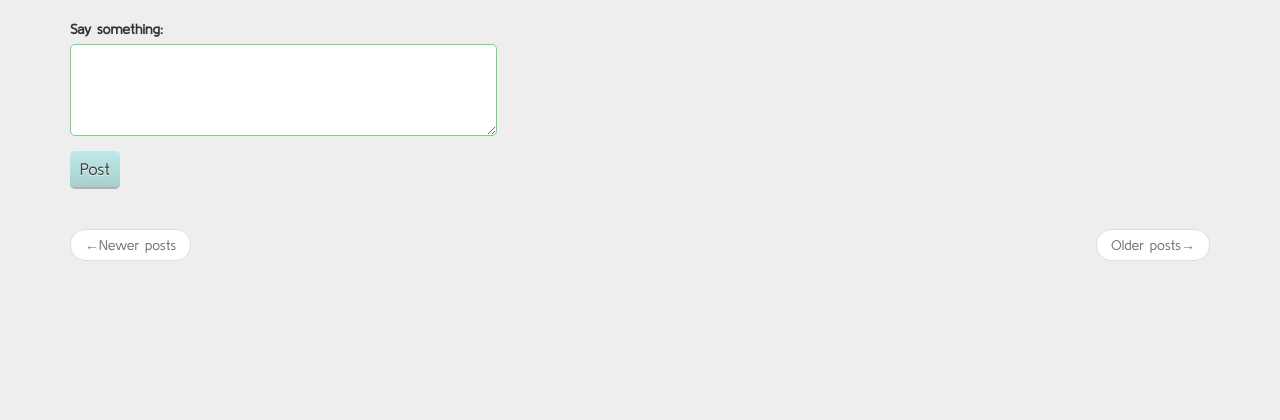
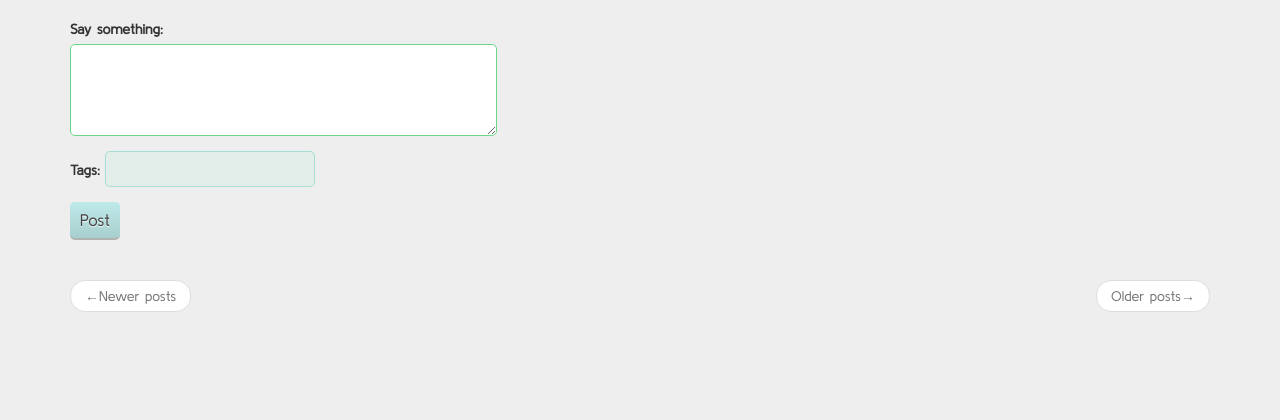
Before and after one commit to Esther-Goldberg/Book_Club, a Flask app: page /index in a window 1280 px wide. Shown: the part 341-761 px from the top of the page. Run offline with Flask 2, Linux system fonts and the light colour scheme; the visitor is signed in with stand-in values (Sample User, id 1); data comes from the database, SQL or seed files in the repository; data that the repository does not hold is empty; some libraries are stand-ins or nearby versions.

Commit message:
added tags

```diff
--- a/app/forms.py
+++ b/app/forms.py
@@ -47,6 +47,7 @@ class EditProfileForm(FlaskForm):
 
 class PostForm(FlaskForm):
     post = TextAreaField("Say something:", validators=[DataRequired(), Length(min=1, max=140)])
+    tags = StringField("Tags:", validators=[Length(max=100)])
     submit = SubmitField("Post")
 
 
--- a/app/models.py
+++ b/app/models.py
@@ -15,8 +15,11 @@ def load_user(id):
 
 followers = db.Table('followers',
                      db.Column('follower_id', db.Integer, db.ForeignKey('user.id')),
-                     db.Column('followed_id', db.Integer, db.ForeignKey('user.id'))
-                     )
+                     db.Column('followed_id', db.Integer, db.ForeignKey('user.id')))
+
+tags = db.Table('tags',
+                db.Column('post_id', db.Integer, db.ForeignKey('post.id')),
+                db.Column('tag_id', db.Integer, db.ForeignKey('tag.id')))
 
 
 class User(UserMixin, db.Model):
@@ -90,5 +93,18 @@ class Post(db.Model):
 
     parent = db.relationship('Post', remote_side=[id], backref='children')
 
+    tags = db.relationship('Tag', secondary=tags, backref=db.backref('post', lazy='dynamic'), lazy='dynamic')
+
     def __repr__(self):
         return '<Post {}>'.format(self.body)
+
+    def add_tag(self, tag):
+        self.tags.append(tag)
+
+
+class Tag(db.Model):
+    id = db.Column(db.Integer, primary_key=True)
+    name = db.Column(db.String(100), unique=True)
+
+    def __repr__(self):
+        return '#{}'.format(self.name)
--- a/app/routes.py
+++ b/app/routes.py
@@ -3,7 +3,7 @@ from sqlalchemy import null
 from werkzeug.urls import url_parse
 from app import app, db
 from flask_login import current_user, login_user, logout_user, login_required
-from app.models import User, Post
+from app.models import User, Post, Tag
 from app.forms import RegistrationForm, EditProfileForm, LoginForm, PostForm, ResetPasswordRequestForm, \
     ResetPasswordForm, ReplyForm
 from datetime import datetime
@@ -23,6 +23,16 @@ def index():
     if form.validate_on_submit():
         post = Post(body=form.post.data, author=current_user)
         db.session.add(post)
+
+        tags = form.tags.data.lower().strip().split('#')
+        for element in tags:
+            if element != '':
+                tag = db.session.query(Tag).filter_by(name=element).first()
+                if tag is None:
+                    tag = Tag(name=element)
+                    db.session.add(tag)
+                post.add_tag(tag)
+
         db.session.commit()
         flash('Your post is now live!')
         return redirect(url_for('index'))
--- a/static/CSS/main.css
+++ b/static/CSS/main.css
@@ -240,3 +240,12 @@ textarea:focus, textarea:hover {
 .highlighted-post {
     font-size: 200%;
 }
+
+.label {
+    font-size: 100%;
+    margin-right: 10px;
+}
+
+.label-default {
+    background-color: rgb(160, 219, 196);
+}
--- a/templates/_post.html
+++ b/templates/_post.html
@@ -10,8 +10,10 @@
                 {{ post.author.username }}
             </a>
              said {{ moment(post.timestamp).fromNow() }}:
-            <br>
-            {{ post.body }}
+            <p> {{ post.body }} </p>
+            {% for tag in post.tags %}
+                <span class="tag label label-default">{{ tag }}</span>
+            {% endfor %}
             <div class="extras">
             <a href="{{ url_for("discussion", parent_id = post.id) }}" class='extras'>{{ post.children|length }} {% if post.children|length == 1 %}reply{% else %}replies{% endif %}</a>
             </div>
--- a/templates/index.html
+++ b/templates/index.html
@@ -39,9 +39,11 @@
                     <span class="error">{{ error }}</span>
                 {% endfor %}
             </p>
+            <p> {{ form.tags.label }} {{ form.tags(cols=50, rows=1) }}</p>
             <p>{{ form.submit() }}</p>
         </form>
     {% endif %}
+
     {% for post in posts %}
         {% include "_post.html" %}
     {% endfor %}
```
